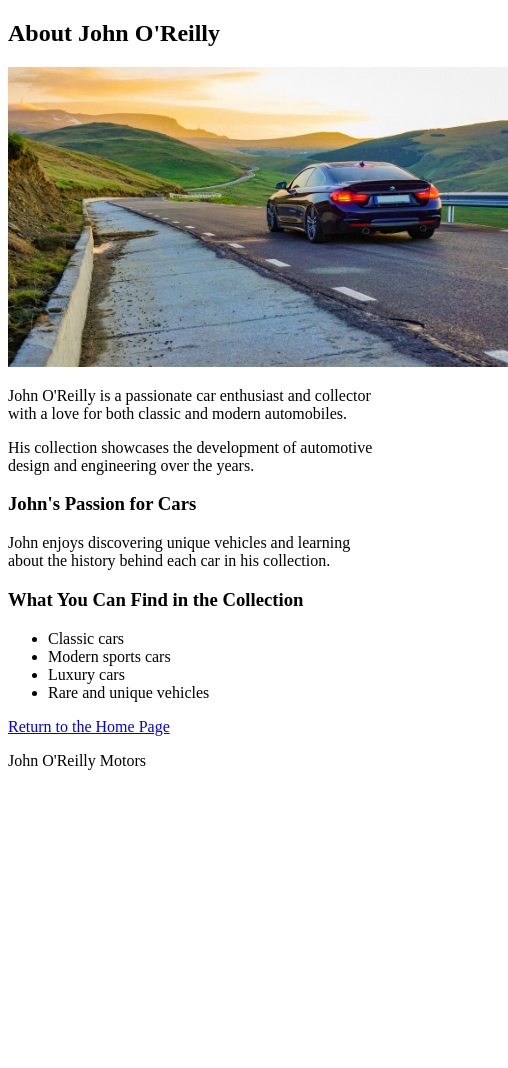
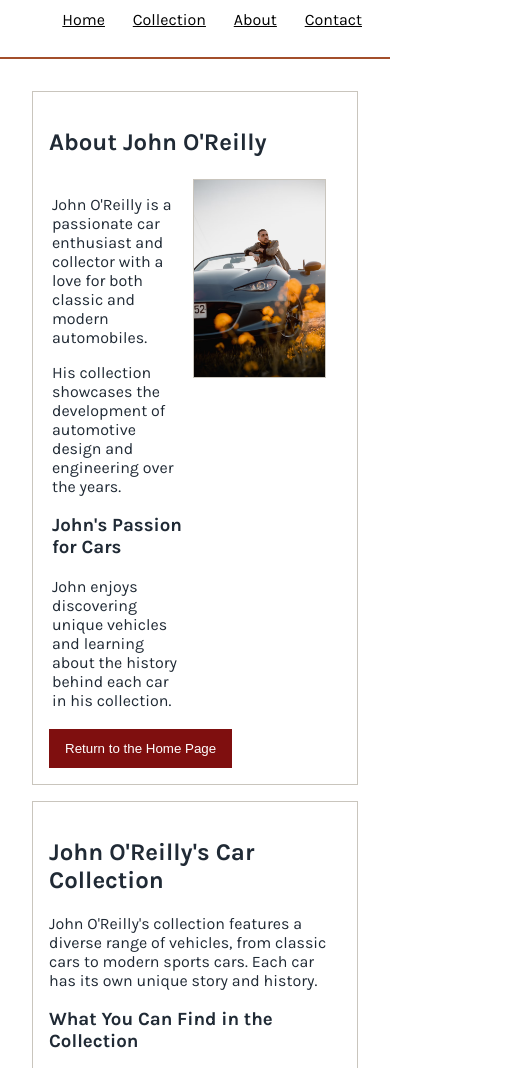
Before and after one commit to rzyette/WebDev_Project_JohnO-ReillyMotors, a plain HTML site: page about.html in a window 390 px wide. Shown: the part 98-1166 px from the top of the page, 508 px wide, since content can reach past the window. Before the commit the page ends 884 px from the top, so only its background shows below. Drawn offline with Linux system fonts and the light colour scheme.

Commit message:
week 4 lab

```diff
--- a/about.html
+++ b/about.html
@@ -1,73 +1,67 @@
 <!DOCTYPE html>
 <html lang="en">
-
 <head>
     <meta charset="UTF-8">
+    <meta name="viewport" content="width=device-width, initial-scale=1.0">
     <title>About John O'Reilly Motors</title>
+    <link rel="stylesheet" href="styles.css">
+    <link rel="preconnect" href="https://fonts.googleapis.com">
+    <link rel="preconnect" href="https://fonts.gstatic.com" crossorigin>
+    <link href="https://fonts.googleapis.com/css2?family=Karla:ital,wght@0,200..800;1,200..800&display=swap" rel="stylesheet">
 </head>
 
 <body>
-
     <header>
-
         <h1>John O'Reilly Motors</h1>
-
-        <div align="right">
         <nav>
             <a href="index.html">Home</a>
+            <a href="collection.html">Collection</a>
             <a href="about.html">About</a>
             <a href="contact.html">Contact</a>
-            <a href="collection.html">Collection</a>
         </nav>
-
     </header>
 
+    <main>
+        <section class="about-layout">
+            <h2>About John O'Reilly</h2>
 
-    <main>
+            <div class="about-text">
+                <p>John O'Reilly is a passionate car enthusiast and collector with a love for both classic and modern automobiles.</p>
+                <p>His collection showcases the development of automotive design and engineering over the years.</p>
 
-        <h2>About John O'Reilly</h2>
+                <h3>John's Passion for Cars</h3>
+                <p>John enjoys discovering unique vehicles and learning about the history behind each car in his collection.</p>
 
-        <img src="johncar.avif"alt="A car from John O'Reilly's collection" width="500" height="300">
+            </div>
 
-        <p>
-            John O'Reilly is a passionate car enthusiast and collector
-            with a love for both classic and modern automobiles.
-        </p>
+            <div class="about-image-container">
+                <img class="about-image" src="john o reilly.avif" alt="A car from John O'Reilly's collection">
+            </div>
 
-        <p>
-            His collection showcases the development of automotive
-            design and engineering over the years.
-        </p>
 
-        <h3>John's Passion for Cars</h3>
+        <a href="index.html">
+            <button>Return to the Home Page</button>
+        </a>
+        </section>
 
-        <p>
-            John enjoys discovering unique vehicles and learning about
-            the history behind each car in his collection.
-        </p>
+        <section class="collection">
 
+        <align="center">
+            <h2>John O'Reilly's Car Collection</h2>
+            <p>John O'Reilly's collection features a diverse range of vehicles, from classic cars to modern sports cars. Each car has its own unique story and history.</p>
         <h3>What You Can Find in the Collection</h3>
-
-        <ul>
-            <li>Classic cars</li>
-            <li>Modern sports cars</li>
-            <li>Luxury cars</li>
-            <li>Rare and unique vehicles</li>
-        </ul>
-
-        <p>
-            <a href="index.html">Return to the Home Page</a>
-        </p>
+                <ul>
+                    <li>Classic cars</li>
+                    <li>Modern sports cars</li>
+                    <li>Luxury cars</li>
+                    <li>Rare and unique vehicles</li>
+                </ul>
+        </main>s
 
     </main>
 
-
     <footer>
-
         <p>John O'Reilly Motors</p>
-
     </footer>
-
 </body>
-
 </html>
--- /dev/null
+++ b/styles.css
@@ -0,0 +1,110 @@
+body {
+    margin: 0;
+    color: #202a35;
+    background-color: #FFFFFF;
+    font-family: "Karla", sans-serif;
+}
+
+header {
+    padding: 16px;
+    color: #000000;
+    background-color: #FFFFFF;
+    border-bottom: 2px solid #a34f2b;
+}
+
+header h1 {
+    color: #000000;
+    text-align: left;
+}
+
+nav {
+    text-align: right;
+}
+
+nav a {
+    display: inline-block;
+    margin: 4px;
+    padding: 8px;
+    color: #000000;
+}
+
+nav a:hover {
+    background-color: #e7e2d9;
+}
+
+main {
+    margin: 16px;
+    padding: 16px;
+}
+
+.intro,
+.about-layout {
+    padding: 16px;
+    border: 1px solid #c9c5bd;
+}
+
+.bio,
+.car {
+    display: inline-block;
+    vertical-align: top;
+    width: 45%;
+    padding: 1%;
+}
+
+.car img,
+.car-image img,
+.about-image {
+    width: 100%;
+    height: auto;
+    border: 1px solid #c9c5bd;
+    border-radius: 0;
+}
+
+.Statistics {
+    margin: 16px 0;
+    padding: 16px;
+    text-align: center;
+    background-color: #e7e2d9;
+    border: 1px solid #c9c5bd;
+}
+
+.Featured {
+    padding: 16px;
+    border-top: 1px solid #c9c5bd;
+}
+
+.Featured > div,
+.Featured .car-image,
+.about-text,
+.about-image-container {
+    display: inline-block;
+    vertical-align: top;
+    width: 45%;
+    padding: 1%;
+    text-align: left;
+}
+
+.about-image-container img {
+    width: 100%;
+    height: auto;
+}
+
+button {
+    padding: 12px 16px;
+    color: white;
+    background-color: #7f0f0f;
+    border: 0;
+}
+
+footer {
+    padding: 16px;
+    color: white;
+    text-align: center;
+    background-color: #17324d;
+}
+
+.collection {
+    margin: 16px 0;
+    padding: 16px;
+    border: 1px solid #c9c5bd;
+}
```
Also changed, not shown: index.html (+22 -24 lines), john o reilly.avif (added).
